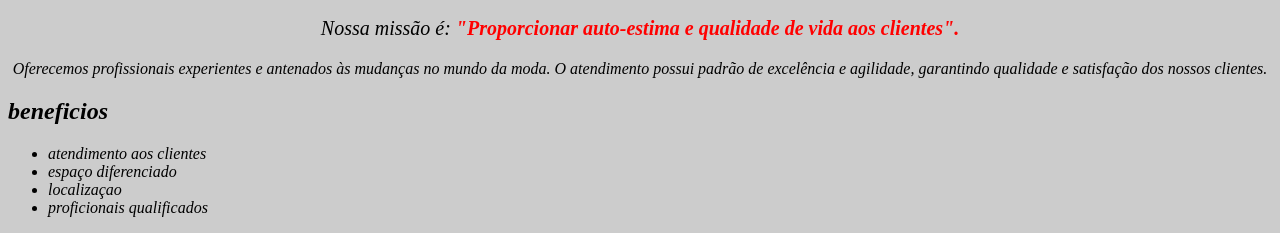
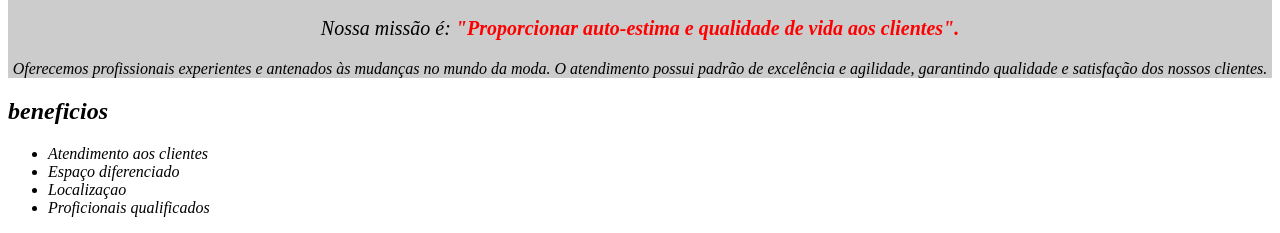
Before and after one commit to gabrielfernandes777/barbearia-alura, a plain HTML site: page index.html in a window 1280 px wide. Shown: the part 605-838 px from the top of the page. Drawn offline with Linux system fonts and the light colour scheme.

Commit message:
Add files via upload

```diff
--- a/index.html
+++ b/index.html
@@ -8,6 +8,7 @@
     <link rel="stylesheet" href="style.css">
 </head>
 <body>
+  <div class="principal">
     <img id="banner" src="banner.jpg" alt="">
     <h1> <strong>Sobre a Barbearia Alura</strong> </h1>
 
@@ -16,12 +17,17 @@
     <p id="missao"> <em> Nossa missão é: <strong> "Proporcionar auto-estima e qualidade de vida aos clientes".</strong> <em><p>
 
     <p>Oferecemos profissionais experientes e antenados às mudanças no mundo da moda. O atendimento possui padrão de excelência e agilidade, garantindo qualidade e satisfação dos nossos clientes.</p>
-  <h2>beneficios</h2>
+  </div>
+
+<div class="beneficios">
+   <h2>beneficios</h2>
   <ul>
-    <li>atendimento aos clientes</li>
-    <li>espaço diferenciado</li>
-    <li>localizaçao</li>
-    <li>proficionais qualificados</li>
+    <li class="itens">Atendimento aos clientes</li>
+    <li class="itens">Espaço diferenciado</li>
+    <li class="itens">Localizaçao</li>
+    <li class="itens">Proficionais qualificados</li>
   </ul>
+</div>
+
 </body>
 </html>
--- a/style.css
+++ b/style.css
@@ -1,4 +1,8 @@
 body{
+    background-color: white
+}
+
+.principal{
     background-color: #ccc;
 }
 
@@ -20,3 +24,10 @@ p{
 em strong{
     color: red;
 }
+
+.itens{
+    font-style: italic;
+}
+.beneficios {
+    background-color: white;
+}
```
